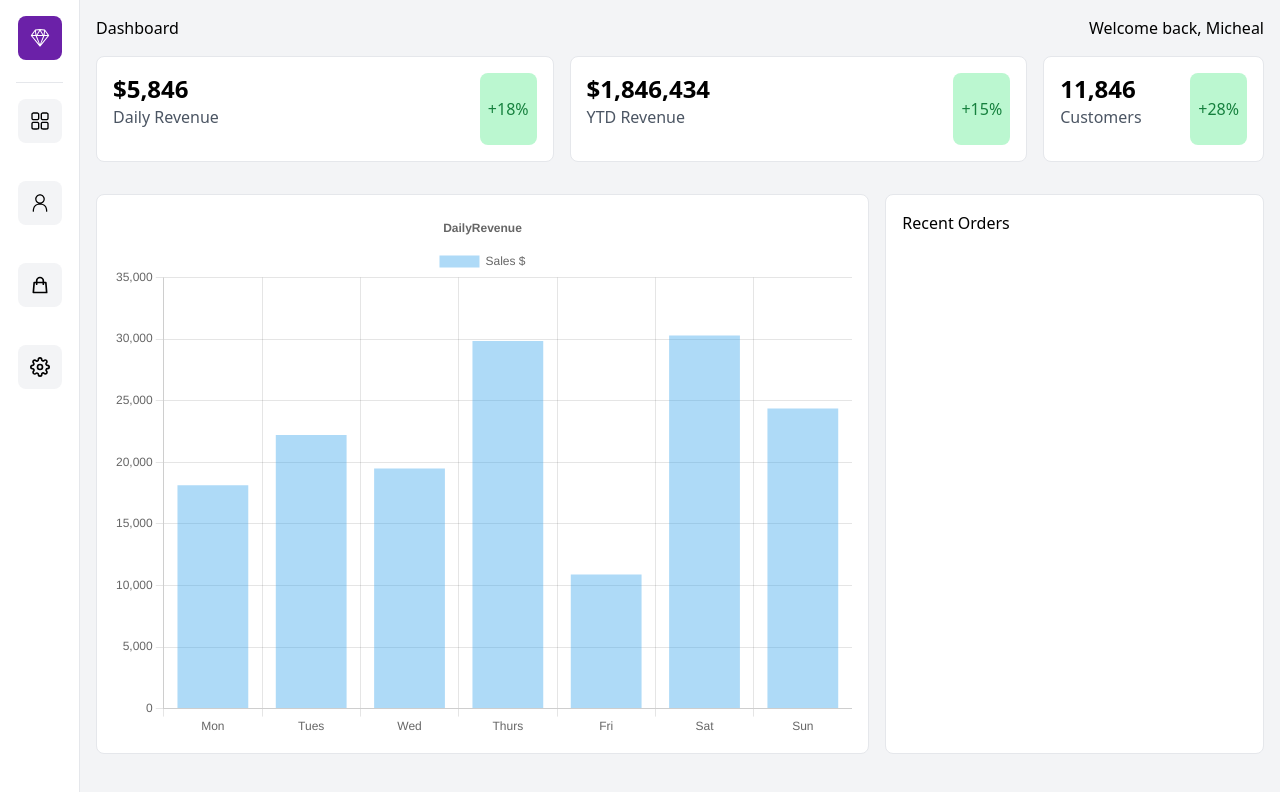
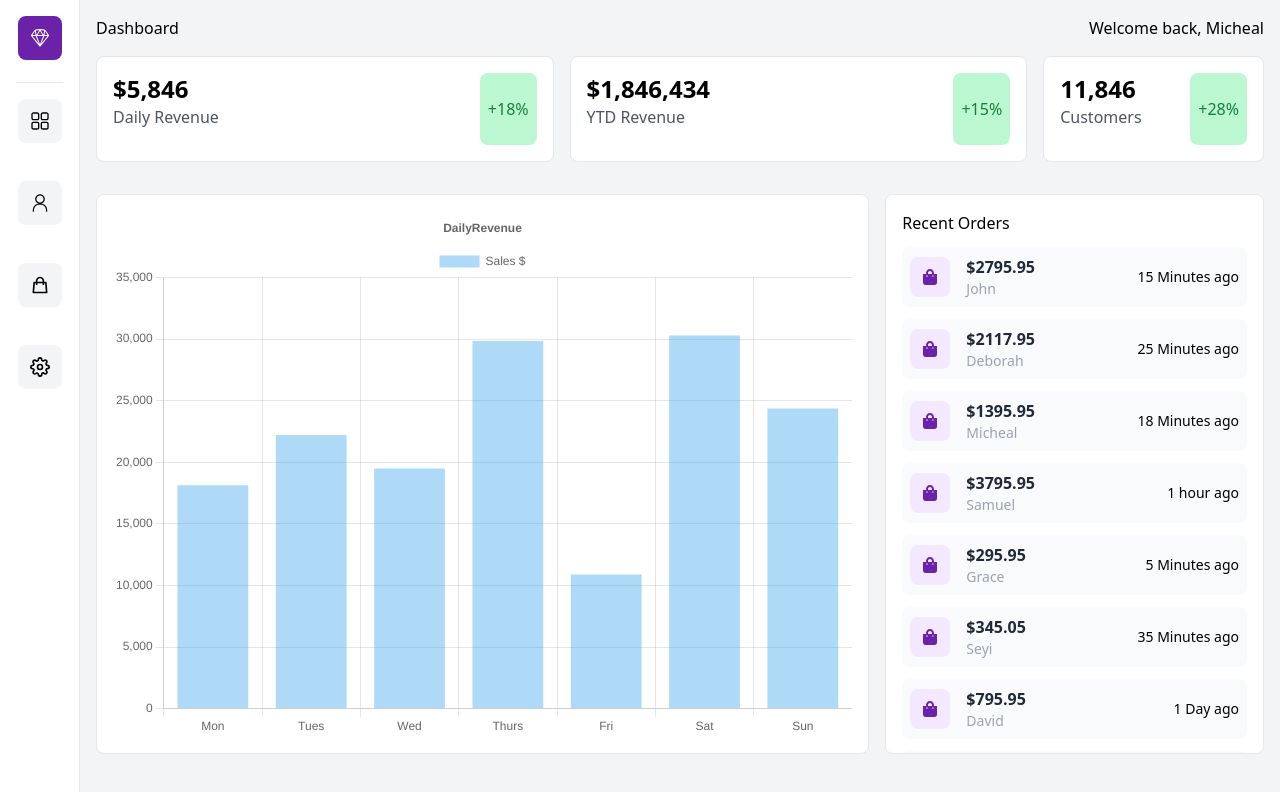
Before and after one commit to NiranMike/dashboard, a Next.js app: page / in a window 1280 px wide. Shown: the top 792 px of the page. Built offline with nearby package versions, Linux system fonts and the light colour scheme.

Commit message:
style: recent orders

```diff
--- a/components/Orders.jsx
+++ b/components/Orders.jsx
@@ -8,9 +8,20 @@
           <h1>Recent Orders</h1>
           <ul>
               {data.map((order, id) => {
-                  <li key={id} className='bg-gray-50 hover:bg-gray-100 rounded-lg my-3 p-2'>
-
+                return(
+                <li key={id} className='bg-gray-50 hover:bg-gray-100 rounded-lg my-3 p-2 flex items-center cursor-pointer'>
+                    <div className='bg-purple-100 rounded-lg p-3'>
+                        <FaShoppingBag className='text-purple-800' />
+                    </div>
+                    <div className='pl-4'>
+                            <p className='text-gray-800 font-bold'>${order.total}</p>
+                            <p className='text-gray-400 text-sm'>{ order.name.first }</p>
+                    </div>
+                    <p className='lg:flex md:hidden absolute right-6 text-sm '>
+                        {order.date}
+                    </p>
                 </li>
+                )
             })}
           </ul>
     </div>
```
